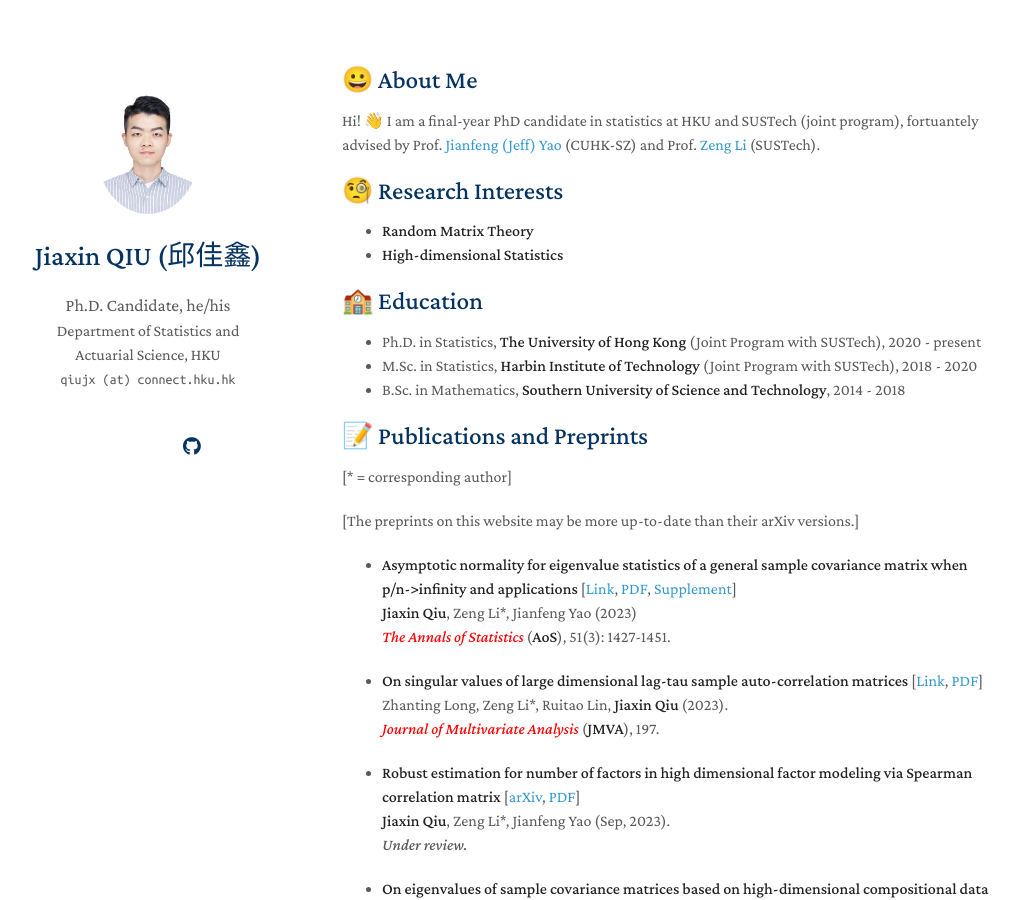
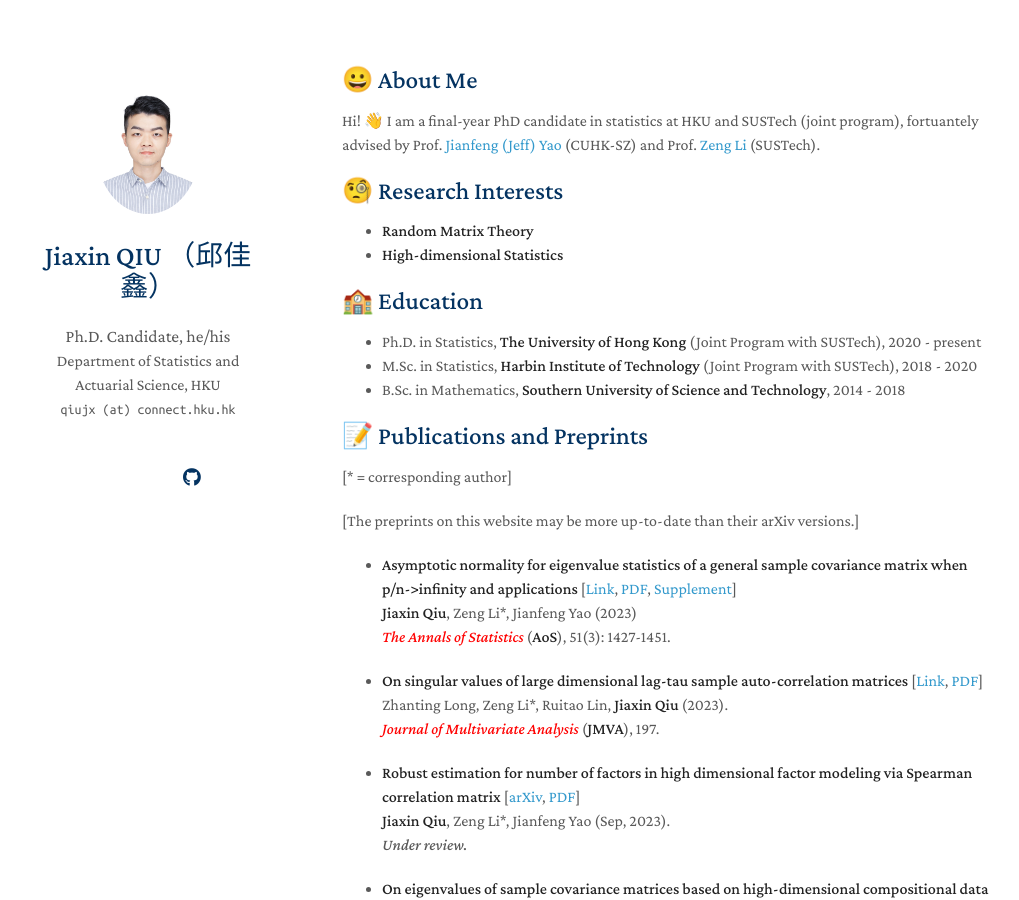
Before and after one commit to jxqiu77/jxqiu77.github.io, a Jekyll site: the page built from index.md, in a window 1280 px wide and 900 px high. Shown: the whole window, without its empty margins (128-1147 px from the left). Built offline with Jekyll 4.4.1, drawn with Linux system fonts in a browser that asks for light colours; nearby versions of some CDN libraries; some web fonts are replaced; a style sheet for code colours, icons or effects is not loaded; our own code applies the rules of GitHub Pages for plain Markdown files.

Commit message:
Change: chinese: font

```diff
--- a/_config.yml
+++ b/_config.yml
@@ -1,5 +1,5 @@
 # Basic Information
-title: Jiaxin QIU (邱佳鑫)
+title: Jiaxin QIU （<span class="zh-font">邱佳鑫</span>）
 position: Ph.D. Candidate, he/his
 affiliation: Department of Statistics and Actuarial Science, HKU
 affiliation_link: https://saasweb.hku.hk/
```
